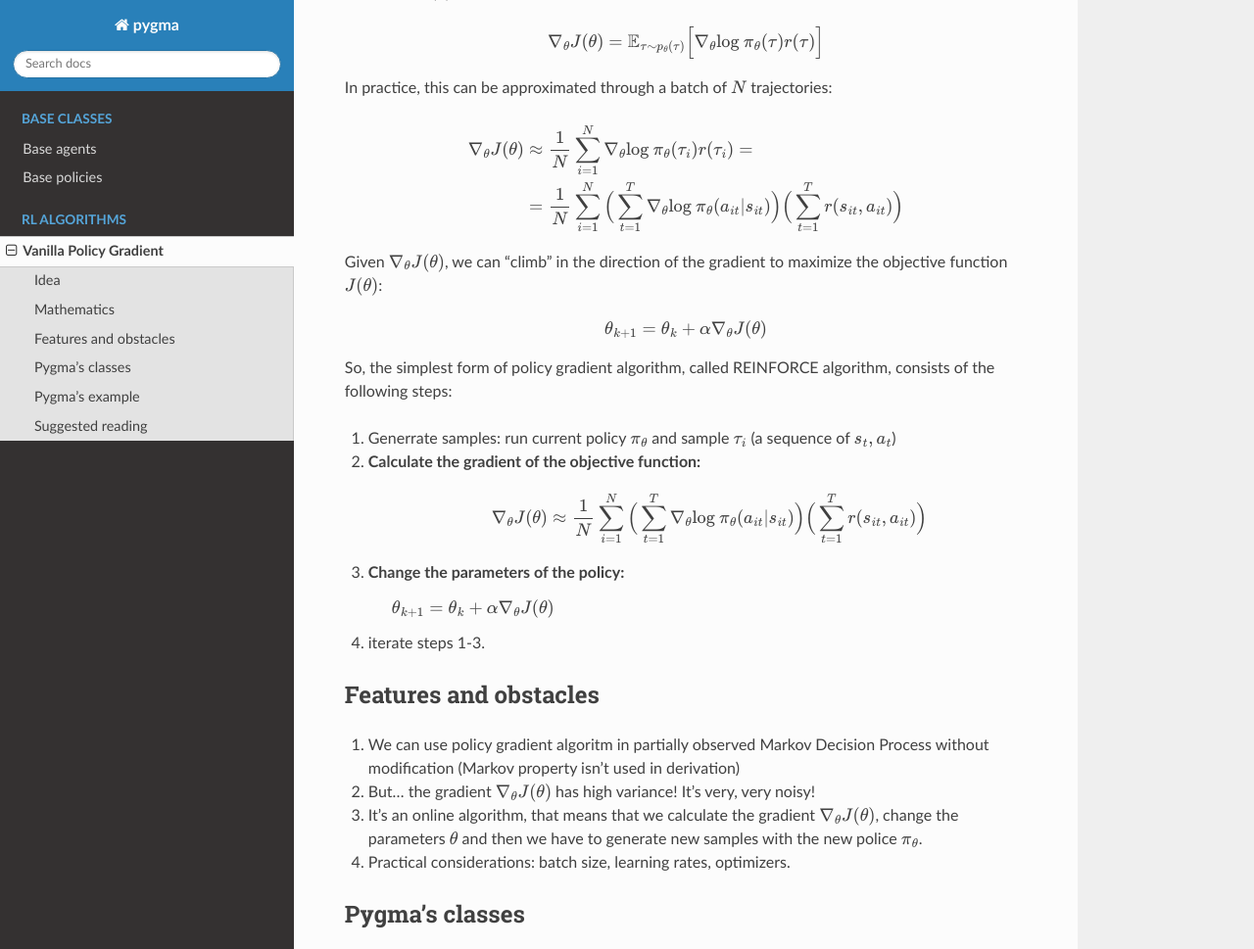
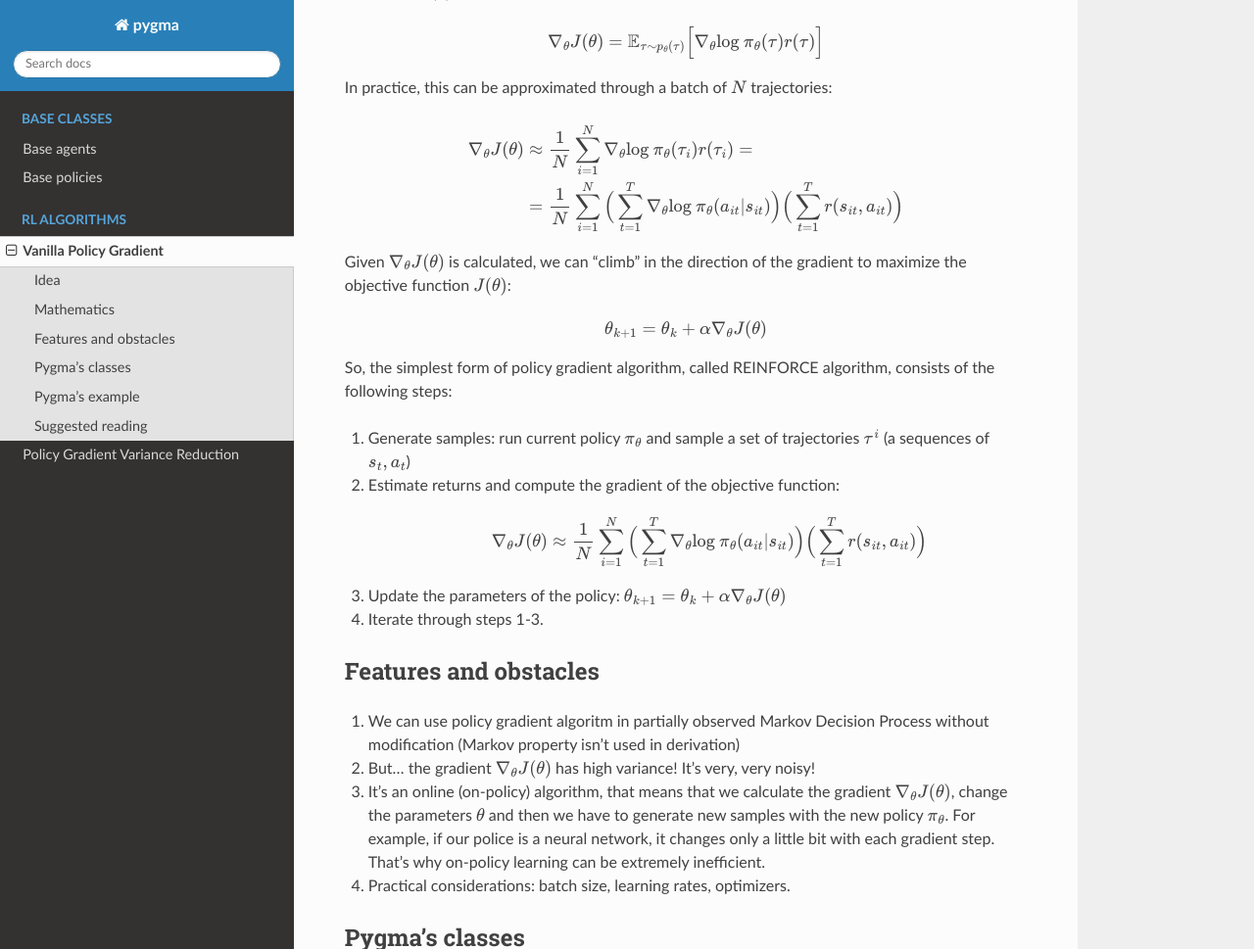
Before and after one commit to abelinsky/pygma, a Sphinx documentation site: the page built from docs/source/algorithms/policy_gradient.rst, in a window 1280 px wide and 1400 px high, scrolled down 1791 px, cut to the strip 0-969 px from the top of the window. Shown: the whole strip at 98% size. Built offline with Sphinx 7.4.7 and the Read the Docs theme 2.0.0, drawn with Linux system fonts in a browser that asks for light colours; some of the changed text lies outside the part shown.

Commit message:
Update docs (Variance reduction)

```diff
--- a/docs/source/algorithms/policy_gradient.rst
+++ b/docs/source/algorithms/policy_gradient.rst
@@ -1,11 +1,14 @@
+.. _vanilla_policy:
+
 Vanilla Policy Gradient
 ========================
 
-Vanilla Policy Gradient (VPG) Algorithm is the simplest form of policy
+Vanilla Policy Gradient (VPG) Algorithm is the simplest form of the policy
 gradient algorithms in reinforcement learning.
 
 Idea
 ----
+
 The main idea of the algorithm is quite simple - we directly take the gradient
 of the objective function of the reinforcement learning (see below) and "climb"
 over the gradient. We calculate this gradient through sampling *trajectories* -
@@ -95,8 +98,9 @@
                             &= \frac{1}{N} \sum_{i=1}^{N} \Big( \sum_{t=1}^{T} \nabla_\theta \mathrm{log} \: \pi_\theta (a_{it}|s_{it}) \Big)
                                 \Big( \sum_{t=1}^{T} r(s_{it}, a_{it}) \Big)
 
-Given :math:`\nabla_\theta J(\theta)`, we can "climb" in the direction
-of the gradient to maximize the objective function :math:`J(\theta)`:
+Given :math:`\nabla_\theta J(\theta)` is calculated,
+we can "climb" in the direction of the gradient to maximize
+the objective function :math:`J(\theta)`:
 
 .. math::
     \theta_{k+1} = \theta_{k} + \alpha \nabla_\theta J(\theta)
@@ -104,18 +108,21 @@
 So, the simplest form of policy gradient algorithm, called REINFORCE
 algorithm, consists of the following steps:
 
-1. Generrate samples: run current policy :math:`\pi_\theta`
-   and sample :math:`\tau_i` (a sequence of :math:`s_{t}, a_{t}`)
-2. Calculate the gradient of the objective function:
-    .. math::
-        \nabla_\theta J(\theta) \approx \frac{1}{N} \sum_{i=1}^{N} \Big( \sum_{t=1}^{T} \nabla_\theta \mathrm{log}
-        \: \pi_\theta (a_{it}|s_{it}) \Big)
-        \Big( \sum_{t=1}^{T} r(s_{it}, a_{it}) \Big)
+1.  Generate samples: run current policy :math:`\pi_\theta`
+    and sample a set of trajectories :math:`{\tau^i}`
+    (a sequences of :math:`s_{t}, a_{t}`)
+2.  Estimate returns and compute the gradient of the objective function:
 
-3. Change the parameters of the policy:
+     .. math::
+
+         \nabla_\theta J(\theta) \approx \frac{1}{N} \sum_{i=1}^{N} \Big( \sum_{t=1}^{T} \nabla_\theta \mathrm{log}
+         \: \pi_\theta (a_{it}|s_{it}) \Big)
+         \Big( \sum_{t=1}^{T} r(s_{it}, a_{it}) \Big)
+
+3.  Update the parameters of the policy:
     :math:`\theta_{k+1} = \theta_{k} + \alpha \nabla_\theta J(\theta)`
 
-4. iterate steps 1-3.
+4.  Iterate through steps 1-3.
 
 Features and obstacles
 ----------------------
@@ -124,10 +131,13 @@
     in derivation)
 2.  But... the gradient :math:`\nabla_\theta J(\theta)` has high variance!
     It's very, very noisy!
-3.  It's an online algorithm, that means that we calculate the gradient
-    :math:`\nabla_\theta J(\theta)`, change the parameters :math:`\theta`
-    and then we have to generate new samples with the new
-    police :math:`\pi_\theta`.
+3.  It's an online (on-policy) algorithm, that means that we calculate
+    the gradient :math:`\nabla_\theta J(\theta)`, change the parameters
+    :math:`\theta` and then we have to generate new samples with the new
+    policy :math:`\pi_\theta`. For example, if our police is a neural
+    network, it changes only a little bit with each gradient step.
+    That's why on-policy learning can be extremely inefficient.
+
 4.  Practical considerations: batch size, learning rates, optimizers.
 
 
--- a/docs/source/index.rst
+++ b/docs/source/index.rst
@@ -18,6 +18,7 @@
    :caption: RL Algorithms
 
    algorithms/policy_gradient
+   algorithms/variance_reduction_pg
 
 
 Indices and tables
```
Also changed, not shown: docs/source/algorithms/variance_reduction_pg.rst (added, +89 -0 lines).
